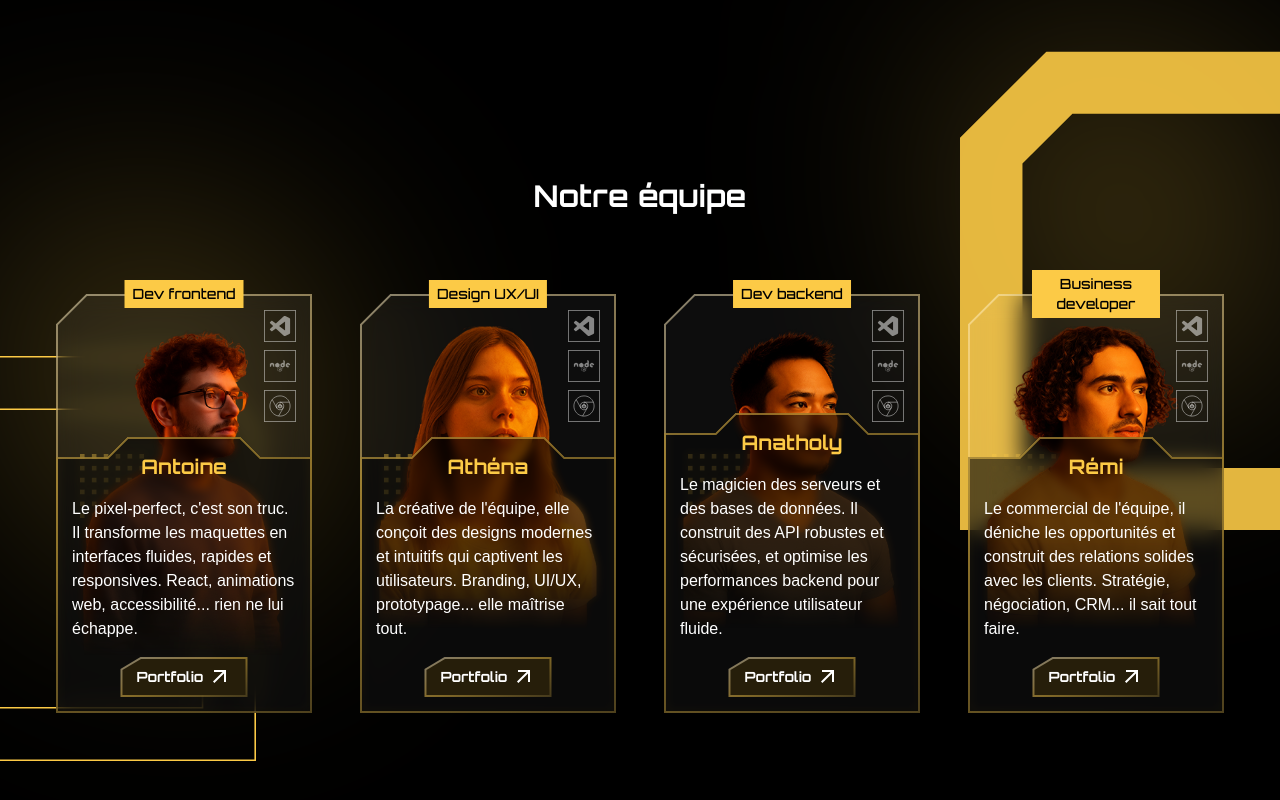
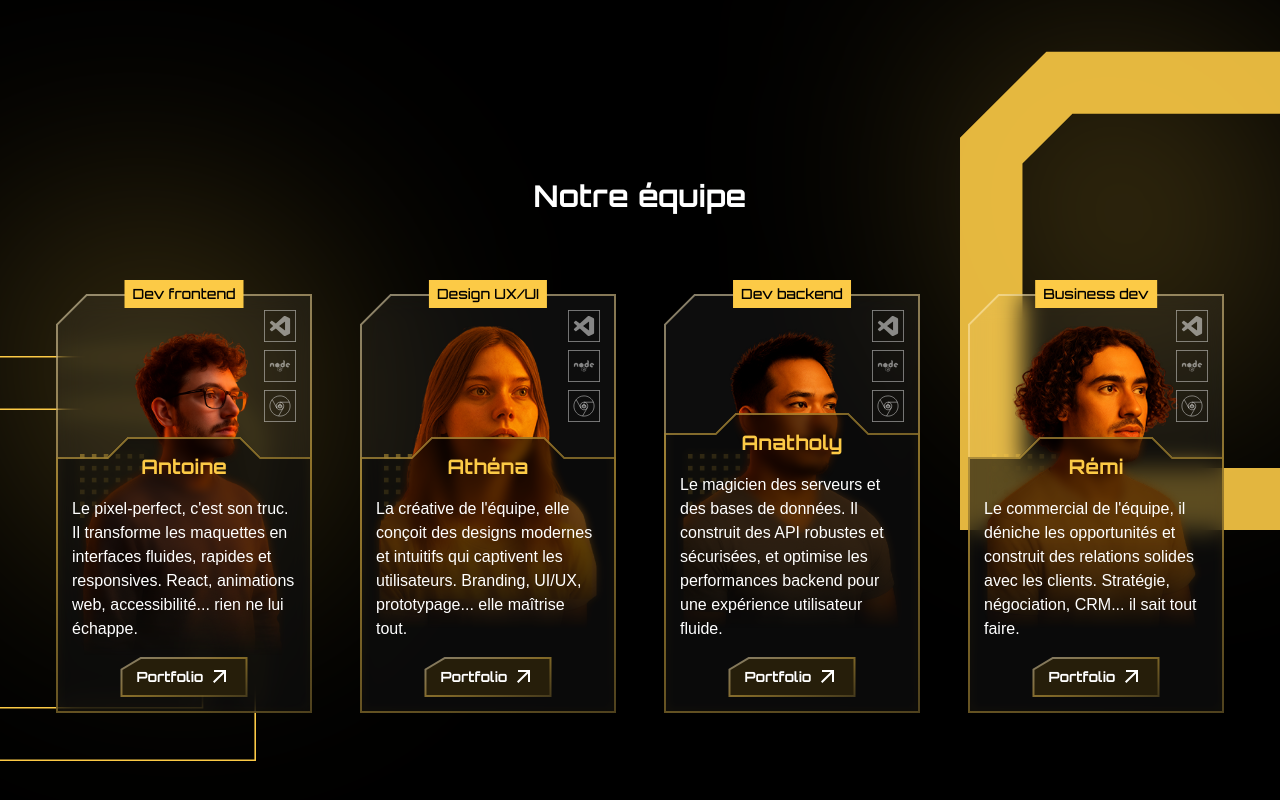
Before and after one commit to Agency-Titanium-Labs/selenium-website, a Next.js app: page / in a window 1280 px wide. Shown: the part 670-1470 px from the top of the page. Built offline with nearby package versions, Linux system fonts and the light colour scheme.

Commit message:
fix: update role label for team member Rémi Costes

```diff
--- a/app/components/team-section.tsx
+++ b/app/components/team-section.tsx
@@ -80,7 +80,7 @@ const teamMembers = [
     name: "Rémi",
     description:
       "Le commercial de l'équipe, il déniche les opportunités et construit des relations solides avec les clients. Stratégie, négociation, CRM... il sait tout faire.",
-    role: "Business developer",
+    role: "Business dev",
     imageUrl: "/team/remi.png",
     portfolioUrl: "https://remicostes.fr/",
     tools: [
```
